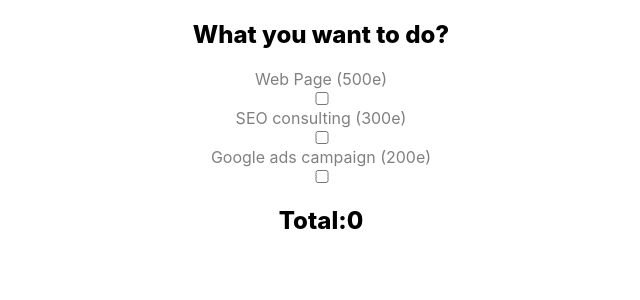
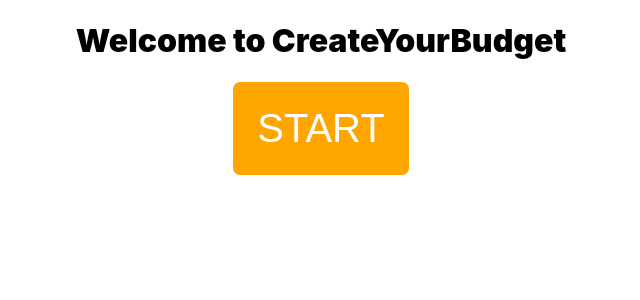
Before and after one commit to richhard6/S7.Budget, a React (Create React App) app: page / in a window 1280 px wide. Shown: the top 300 px of the page, without its empty margins (319-959 px from the left). Built offline with nearby package versions, Linux system fonts and the light colour scheme.

Commit message:
the routing is working perfectly. next step: infoComponent

```diff
--- a/src/App.js
+++ b/src/App.js
@@ -1,84 +1,21 @@
 import './App.css'
-import { Input, Wrapper } from './components/extra/styles'
-import { Label, HeadingTwo } from './styles'
-import Panel from './components/panel/Panel'
-import { useState } from 'react'
-
+import { BrowserRouter as Router, Switch, Route, Link } from 'react-router-dom'
+import Main from './components/main/Main'
+import Welcome from './components/welcome/Welcome'
 function App() {
-  const [totalPrice, setTotalPrice] = useState(0)
-
-  const [isClicked, setIsClicked] = useState({
-    web: false,
-    seo: false,
-    ads: false,
-  })
-
-  const addToTotal = (amount, e, type) => {
-    if (e.target.checked) {
-      setTotalPrice((prev) => prev + amount)
-    } else {
-      setTotalPrice((prev) => prev - amount)
-    }
-
-    switch (type) {
-      case 'web':
-        setIsClicked((prevClicked) => {
-          return {
-            ...prevClicked,
-            web: !isClicked.web,
-          }
-        })
-        break
-      case 'seo':
-        setIsClicked((prevClicked) => {
-          return {
-            ...prevClicked,
-            seo: !isClicked.seo,
-          }
-        })
-        break
-      case 'ads':
-        setIsClicked((prevClicked) => {
-          return {
-            ...prevClicked,
-            ads: !isClicked.ads,
-          }
-        })
-        break
-
-      default:
-        break
-    }
-  }
-
   return (
-    <Wrapper>
-      <HeadingTwo>What you want to do?</HeadingTwo>
-      <Label htmlFor="web">Web Page (500e)</Label>
-      <Input
-        type="checkbox"
-        name="web"
-        onChange={(e) => addToTotal(500, e, 'web')}
-      />
-
-      {isClicked.web && (
-        <Panel setTotalPrice={setTotalPrice} isClicked={isClicked.web} />
-      )}
-      <Label htmlFor="seo">SEO consulting (300e)</Label>
-      <Input
-        type="checkbox"
-        name="seo"
-        onChange={(e) => addToTotal(300, e, 'seo')}
-      />
-      <Label htmlFor="ads"> Google ads campaign (200e)</Label>
-      <Input
-        type="checkbox"
-        name="ads"
-        onChange={(e) => addToTotal(200, e, 'ads')}
-      />
-
-      <HeadingTwo>Total:{totalPrice} </HeadingTwo>
-    </Wrapper>
+    <Router>
+      {/* A <Switch> looks through its children <Route>s and
+            renders the first one that matches the current URL. */}
+      <Switch>
+        <Route path="/budget">
+          <Main />
+        </Route>
+        <Route path="/">
+          <Welcome />
+        </Route>
+      </Switch>
+    </Router>
   )
 }
 
--- a/src/components/extra/styles.js
+++ b/src/components/extra/styles.js
@@ -22,6 +22,7 @@
   font-size: 2.5rem;
   border: none;
   background-color: orange;
+  border-radius: 7px;
 `
 
 export const WrapperButton = styled.div`
--- /dev/null
+++ b/src/components/main/Main.js
@@ -0,0 +1,84 @@
+import { Input, Wrapper } from '../extra/styles'
+import { Label, HeadingTwo } from '../../styles'
+import Panel from '../panel/Panel'
+import { useState } from 'react'
+
+function Main() {
+  const [totalPrice, setTotalPrice] = useState(0)
+
+  const [isClicked, setIsClicked] = useState({
+    web: false,
+    seo: false,
+    ads: false,
+  })
+
+  const addToTotal = (amount, e, type) => {
+    if (e.target.checked) {
+      setTotalPrice((prev) => prev + amount)
+    } else {
+      setTotalPrice((prev) => prev - amount)
+    }
+
+    switch (type) {
+      case 'web':
+        setIsClicked((prevClicked) => {
+          return {
+            ...prevClicked,
+            web: !isClicked.web,
+          }
+        })
+        break
+      case 'seo':
+        setIsClicked((prevClicked) => {
+          return {
+            ...prevClicked,
+            seo: !isClicked.seo,
+          }
+        })
+        break
+      case 'ads':
+        setIsClicked((prevClicked) => {
+          return {
+            ...prevClicked,
+            ads: !isClicked.ads,
+          }
+        })
+        break
+
+      default:
+        break
+    }
+  }
+
+  return (
+    <Wrapper>
+      <HeadingTwo>What you want to do?</HeadingTwo>
+      <Label htmlFor="web">Web Page (500e)</Label>
+      <Input
+        type="checkbox"
+        name="web"
+        onChange={(e) => addToTotal(500, e, 'web')}
+      />
+
+      {isClicked.web && (
+        <Panel setTotalPrice={setTotalPrice} isClicked={isClicked.web} />
+      )}
+      <Label htmlFor="seo">SEO consulting (300e)</Label>
+      <Input
+        type="checkbox"
+        name="seo"
+        onChange={(e) => addToTotal(300, e, 'seo')}
+      />
+      <Label htmlFor="ads"> Google ads campaign (200e)</Label>
+      <Input
+        type="checkbox"
+        name="ads"
+        onChange={(e) => addToTotal(200, e, 'ads')}
+      />
+
+      <HeadingTwo>Total:{totalPrice} </HeadingTwo>
+    </Wrapper>
+  )
+}
+
+export default Main
--- a/src/components/panel/Panel.js
+++ b/src/components/panel/Panel.js
@@ -4,6 +4,8 @@
 function Panel({ setTotalPrice, isClicked }) {
   const [adds, setAdds] = useState({ pages: 0, languages: 0 })
   const [lastAdd, setLastAdd] = useState(0)
+
+  //en el localStorage hay que guardar el precio total, comn lo que estaba marcado y la cantidad de pages y languages que habia antes
 
   useEffect(() => {
     setAdds({ pages: 0, languages: 0 })
--- a/src/components/welcome/Welcome.js
+++ b/src/components/welcome/Welcome.js
@@ -1,12 +1,16 @@
-import { Start, Title } from './styles'
+import { Start, Title, Wrapper } from './styles'
+
+import { Link } from 'react-router-dom'
 
 function Welcome() {
   return (
-    <>
+    <Wrapper>
       <Title>Welcome to CreateYourBudget</Title>
 
-      <Start>START</Start>
-    </>
+      <Link to="/budget">
+        <Start>START</Start>
+      </Link>
+    </Wrapper>
   )
 }
 
--- a/src/components/welcome/styles.js
+++ b/src/components/welcome/styles.js
@@ -11,4 +11,12 @@
   border: none;
   background-color: orange;
   padding: 1.5rem;
+  border-radius: 7px;
 `
+
+export const Wrapper = styled.div`
+  display: flex;
+  justify-content: center;
+  align-items: center;
+  flex-direction: column;
+`
```
